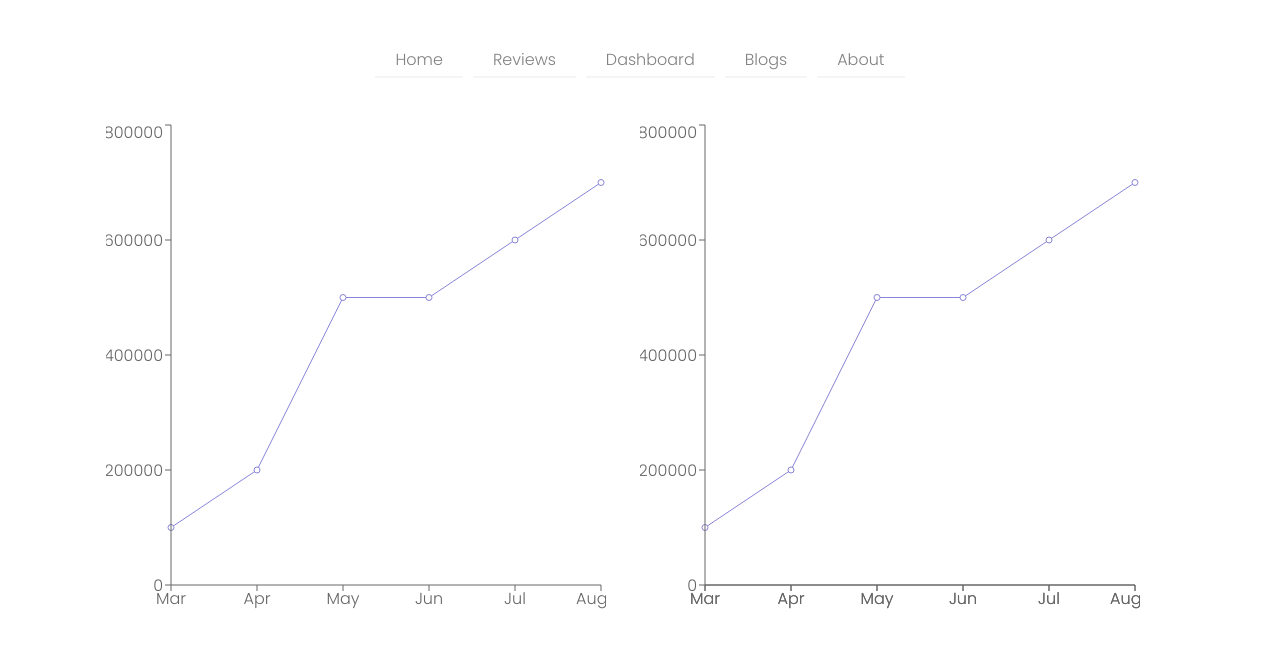
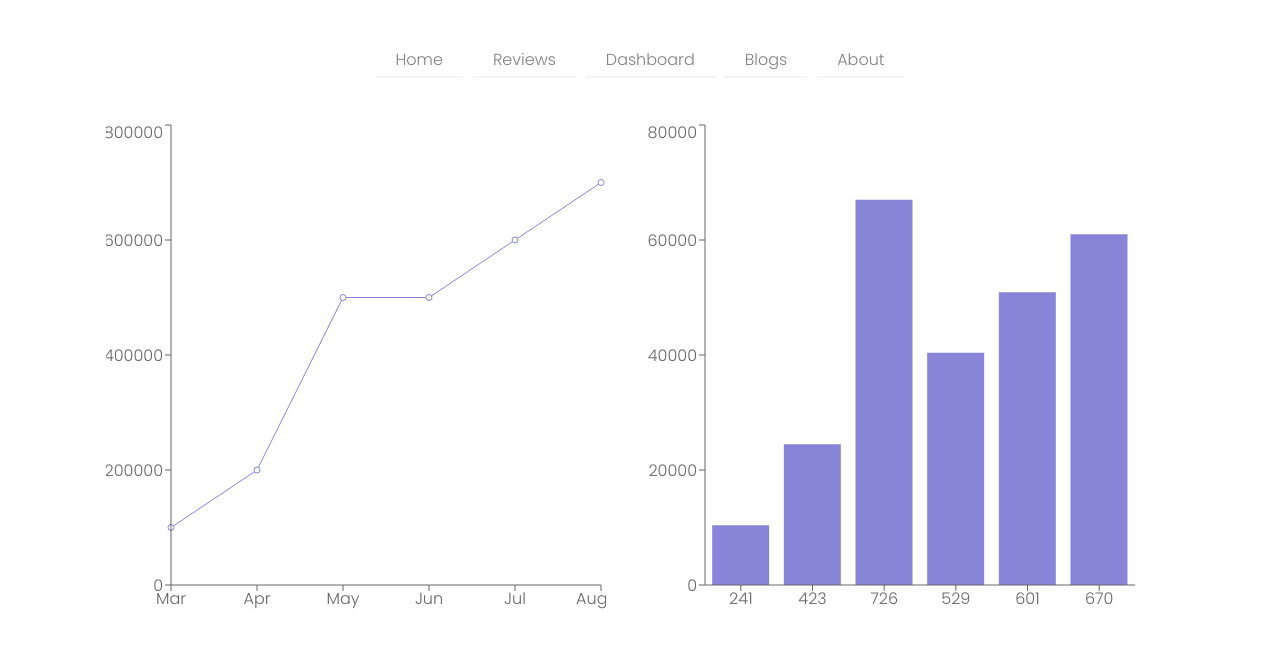
Before and after one commit to SunjatunRuna/product-analysis-website, a React (Create React App) app: page /dashboard in a window 1280 px wide. Shown: the top 648 px of the page. Built offline with nearby package versions, Linux system fonts and the light colour scheme; a web font is replaced by a local one.

Commit message:
fifth commit

```diff
--- a/src/components/Chart/Chart.js
+++ b/src/components/Chart/Chart.js
@@ -1,5 +1,5 @@
 import React from 'react';
-import { Line, LineChart, XAxis, YAxis } from 'recharts';
+import { Bar, BarChart, Line, LineChart, XAxis, YAxis } from 'recharts';
 
 const Chart = () => {
     const data = [
@@ -47,17 +47,14 @@ const Chart = () => {
                 <Line dataKey={"investment"} stroke="#8884d8"></Line>
                 <XAxis dataKey={"month"}></XAxis>
                 <YAxis></YAxis>
-
             </LineChart>
             </div>
             <div className='col-lg-6'>
-            <LineChart width={500} height={500} data={data}>
-                <Line dataKey={"investment"} stroke="#8884d8"></Line>
-                <XAxis dataKey={"month"}></XAxis>
-                <XAxis dataKey={"revenue"}></XAxis>
-                <YAxis></YAxis>
-
-            </LineChart>
+                <BarChart width={500} height={500} data={data}>
+                    <Bar dataKey={"revenue"} fill="#8884d8"></Bar>
+                    <XAxis dataKey={"sell"}></XAxis>
+                    <YAxis></YAxis>
+                </BarChart>
             </div>
         </div>
     );
```
